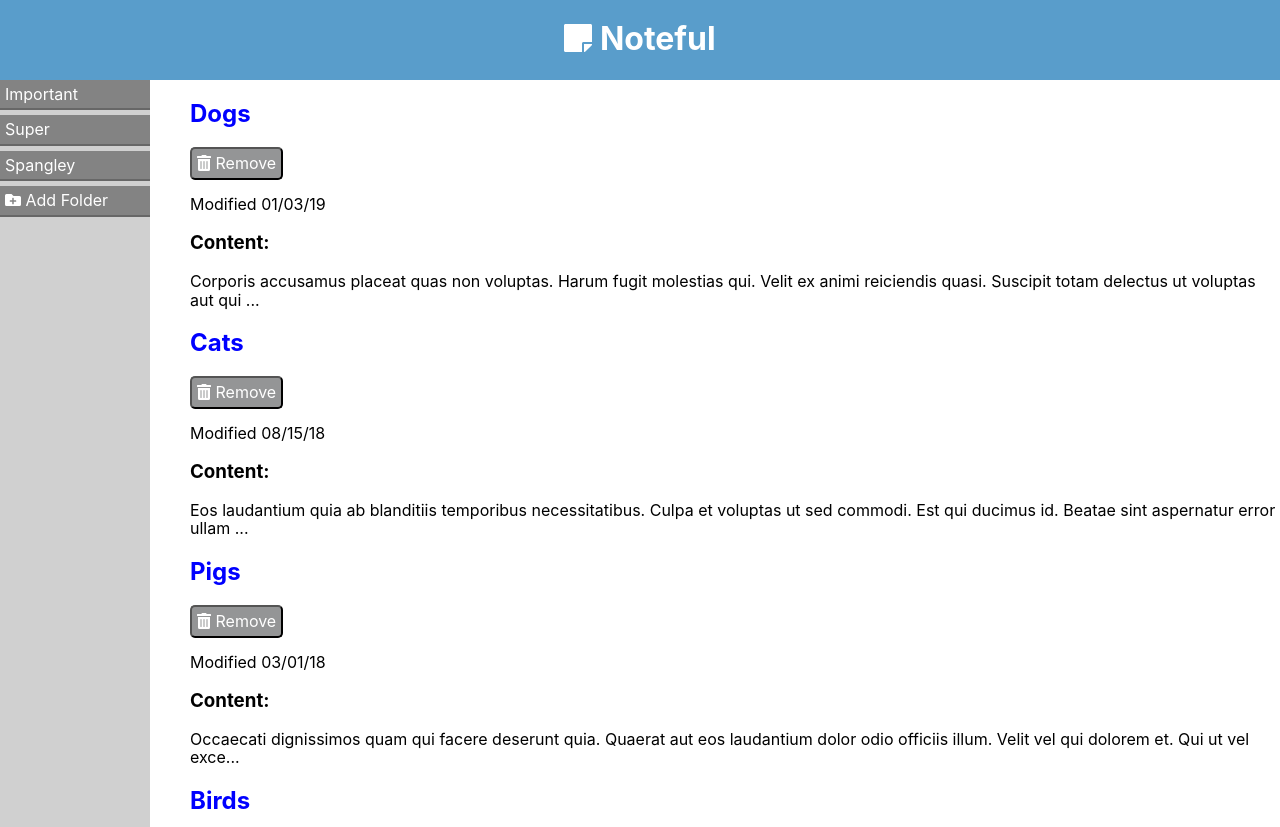
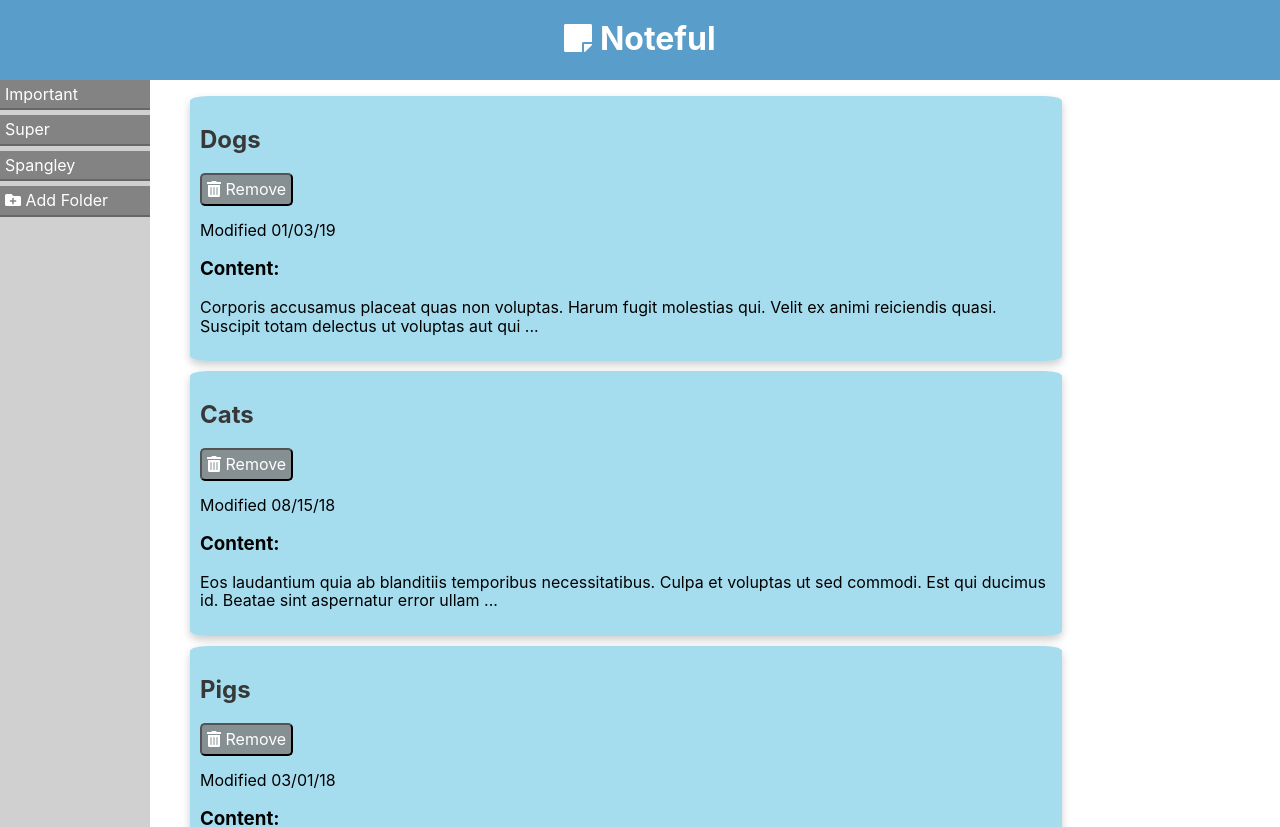
Before and after one commit to soriaj/noteful, a React (Create React App) app: page / in a window 1280 px wide. Shown: the top 827 px of the page. Built offline with nearby package versions, Linux system fonts and the light colour scheme.

Commit message:
add additional note styling

```diff
--- a/src/App.js
+++ b/src/App.js
@@ -1,5 +1,5 @@
 import React, { Component } from 'react';
-import { BrowserRouter as Router, Route, Link, Switch } from 'react-router-dom';
+import { BrowserRouter as Router, Route, Switch } from 'react-router-dom';
 import SidebarList from './SidebarList/SiderbarList';
 import SidebarPage from './SidebarPage/SidebarPage';
 import Header from './Header/Header'
@@ -19,78 +19,7 @@ class App extends Component {
   componentDidMount(){
     setTimeout(() => this.setState(NOTES), 100)
   }
-  renderSidebarRoutes(){
-    const { notes, folders } = this.state;
-    return (
-        <>
-          {['/', '/folder/:folderId'].map(path => (
-              <Route
-                  exact path={path}
-                  key={path}
-                  render={routeProps => (
-                      <SidebarList
-                          folders={folders}
-                          notes={notes}
-                          {...routeProps}
-                      />
-                  )}
-              />
-          ))}
-          <Route
-            path='/note/:noteId'
-            render={routeProps => {
-              const { noteId } = routeProps.match.params
-              const note = notes.find(note => note.id === noteId)
-              const folderData = folders.find(folder => folder.id === note.folderId)
-              console.log(folderData)
-              return <SidebarPage {...routeProps} folder={folderData} />
-            }}
-          />
-          <Route path="/add-folder" component={SidebarPage} />
-          <Route path="/add-note" component={SidebarPage} />
-      </>
-    );
-  }
-  renderMainRoutes(){
-    const { notes } = this.state
-    const getNotesForFolder = (notes=[], folderId) => (
-      (!folderId)
-        ? notes
-        : notes.filter(note => note.folderId === folderId)
-    )
-    return(
-      <>
-        {['/', '/folder/:folderId'].map(path => (
-          <Route
-            exact path={path}
-            key={path}
-            render={routeProps => {
-              const { folderId } = routeProps.match.params
-              const notesForFolder = getNotesForFolder(notes, folderId)
-              return(
-                <MainList
-                  {...routeProps}
-                  notes={notesForFolder}
-                  modified={notes.modified}
-                />
-              )
-            }}
-          />
-        ))}
-        <Route
-          path='/note/:noteId'
-          render={routeProps => {
-            const { noteId } = routeProps.match.params
-            const note = notes.find(note => note.id === noteId)
-            return <MainPage {...routeProps} note={note} />
-          }}
-        />
-      </>
-    )
-  }
   render(){
-    const renderSidebarRoutes = this.renderSidebarRoutes()
-    const renderMainRoutes = this.renderMainRoutes()
     const { notes, folders } = this.state;
     const getNotesForFolder = (notes=[], folderId) => (
       (!folderId)
@@ -148,7 +77,6 @@ class App extends Component {
                 const { noteId } = routeProps.match.params
                 const note = notes.find(note => note.id === noteId)
                 const folderData = folders.find(folder => folder.id === note.folderId)
-                console.log(folderData)
                 return(
                   <>
                     <SidebarPage {...routeProps} folder={folderData} />
@@ -157,18 +85,6 @@ class App extends Component {
                 )
               }}
             />
-            {/* <Route
-              path='/note/:noteId'
-              render={routeProps => {
-                const { noteId } = routeProps.match.params
-                const note = notes.find(note => note.id === noteId)
-                return <MainPage {...routeProps} note={note} />
-              }}
-            /> */}
-            {/* {renderSidebarRoutes} */}
-            {/* <Route exact path='/' component={Header} /> */}
-
-            {/* {renderMainRoutes} */}
           </Switch>
         </div>
       </Router>
--- a/src/MainList/MainList.css
+++ b/src/MainList/MainList.css
@@ -16,3 +16,12 @@ ul > li{
    color: white;
 
 }
+.note_item{
+   box-shadow: 0 4px 8px 0 rgba(0,0,0,0.2);
+   transition: 0.3s;
+   width: 80%;
+   padding: 10px;
+   margin-bottom: 10px;
+   background-color: #7fcee6b0;
+   border-radius: 2%;
+}
--- a/src/MainList/MainList.js
+++ b/src/MainList/MainList.js
@@ -16,7 +16,7 @@ class Main extends Component{
          <section>
             <ul>
                {this.props.notes.map(note =>
-                  <li key={note.id}>
+                  <li key={note.id} className='note_item'>
                      <Note
                         id={note.id}
                         name={note.name}
--- a/src/Note/Note.css
+++ b/src/Note/Note.css
@@ -1,6 +1,9 @@
 .note_name a{
    text-decoration: none;
-   color: Blue;
+   color: rgb(56, 56, 56);
+}
+.note_name a:hover{
+   color: rgb(14, 17, 221);
 }
 button{
    padding: 5px;
--- a/src/SidebarPage/SidebarPage.js
+++ b/src/SidebarPage/SidebarPage.js
@@ -5,7 +5,7 @@ import { faUndo } from "@fortawesome/free-solid-svg-icons";
 
 class SidebarPage extends Component{
    render(){
-      console.log('sidebarpage', this.props)
+      // console.log('sidebarpage', this.props)
       const { history, folder } = this.props
       return(
          <div className='.nav_notes_add'>
--- a/src/index.js
+++ b/src/index.js
@@ -1,12 +1,6 @@
 import React from 'react';
 import ReactDOM from 'react-dom';
-import { BrowserRouter } from 'react-router-dom'
 import App from './App';
 import './index.css';
 
-// ReactDOM.render(
-//    <BrowserRouter>
-//       <App />
-//    </BrowserRouter>,
-//    document.getElementById('root'));
 ReactDOM.render(<App />, document.getElementById('root'));
```
Also changed, not shown: src/MainSidebar/MainSidebar.js (deleted, +0 -14 lines).
